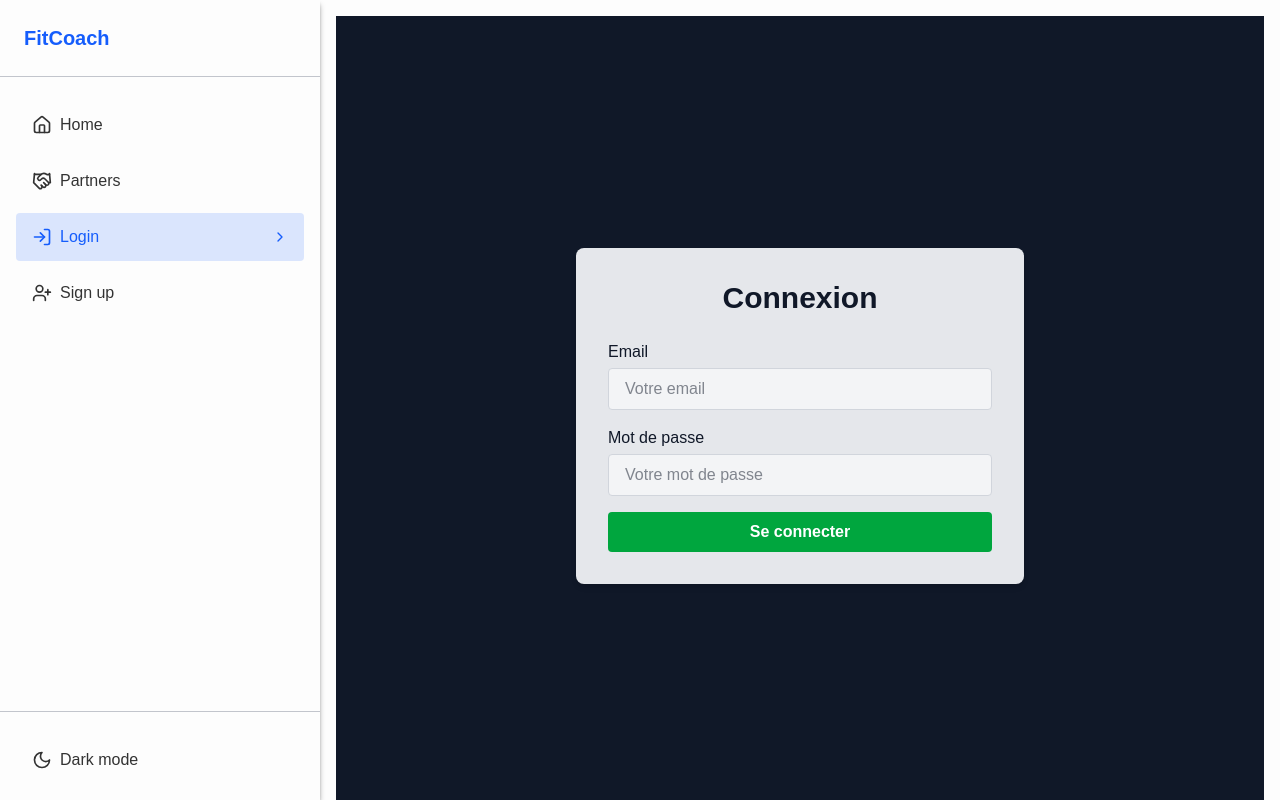
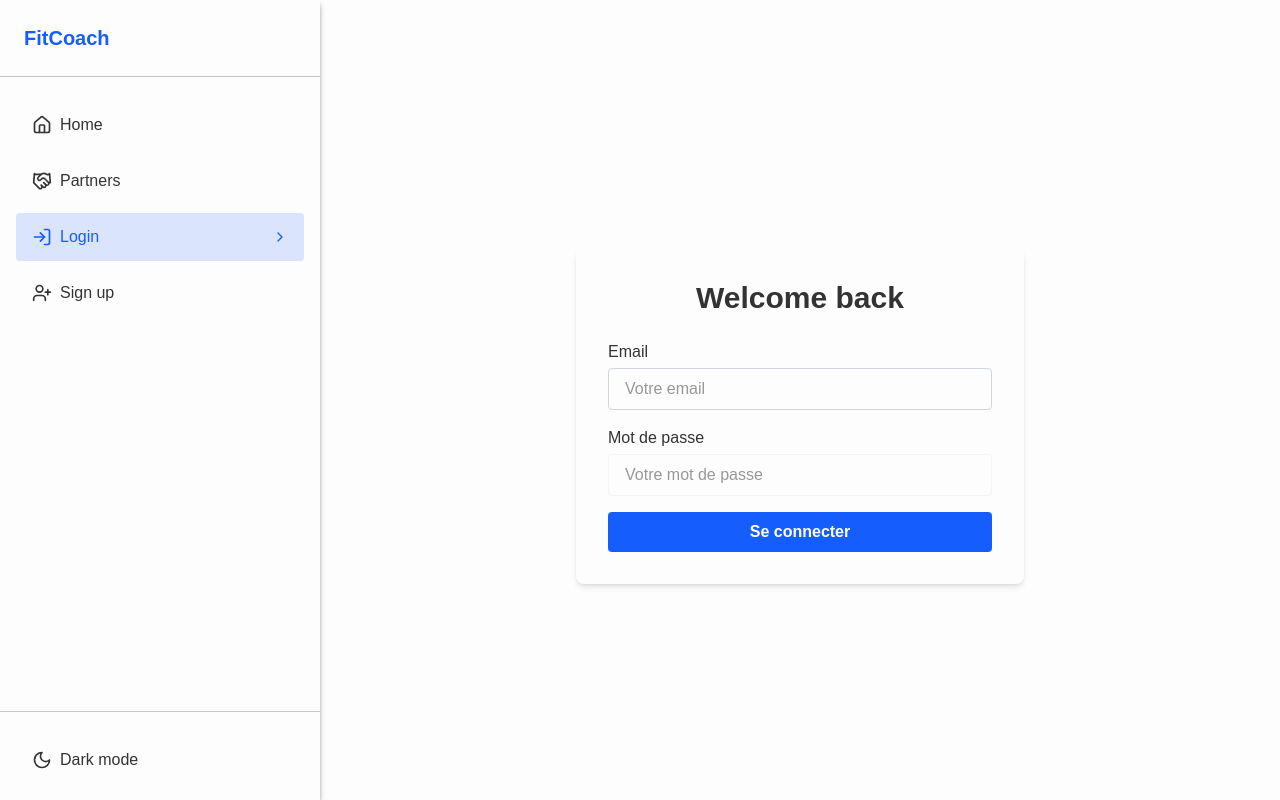
Before and after one commit to astro-training-app/astro-frontend, a Next.js app: page /login in a window 1280 px wide. Built offline with nearby package versions, Linux system fonts and the light colour scheme.

Commit message:
feat: Finish login rebuild

```diff
--- a/src/app/globals.css
+++ b/src/app/globals.css
@@ -4,7 +4,7 @@
 :root {
   --primary: oklch(54.6% 0.245 262.881);
   --secondary: #333333;
-  --subtitle: rgb(160, 164, 168);
+  --subtitle: rgb(158, 158, 158);
   --background: #fdfdfd;
   --btn-hover: #f3f4f6;
 }
--- a/src/app/login/page.jsx
+++ b/src/app/login/page.jsx
@@ -46,9 +46,9 @@ export default function Login() {
 
   return (
     <MotionLayoutWrapper>
-      <div className="min-h-screen bg-gray-900 text-gray-900 flex items-center justify-center">
-        <div className="bg-gray-200 p-8 rounded-lg shadow-md w-full max-w-md">
-          <h1 className="text-3xl font-bold mb-6 text-center">Connexion</h1>
+      <div className="min-h-screen flex items-center justify-center">
+        <div className="p-8 rounded-lg shadow-md w-full max-w-md">
+          <h1 className="text-3xl font-bold mb-6 text-center">Welcome back</h1>
           <form onSubmit={verification} className="space-y-4">
             <div>
               <label className="block mb-1">Email</label>
@@ -58,7 +58,7 @@ export default function Login() {
                 onChange={(e) => setEmail(e.target.value)}
                 placeholder="Votre email"
                 required
-                className="w-full px-4 py-2 rounded bg-gray-100  text-gray-900 border border-gray-300"
+                className="w-full px-4 py-2 rounded border border-gray-300"
               />
             </div>
             <div>
@@ -69,12 +69,12 @@ export default function Login() {
                 onChange={(e) => setPassword(e.target.value)}
                 placeholder="Votre mot de passe"
                 required
-                className="w-full px-4 py-2 rounded bg-gray-100 text-gray-900 border border-gray-300"
+                className="w-full px-4 py-2 rounded text-secondary border border-gray-100"
               />
             </div>
             <button
               type="submit"
-              className="w-full bg-green-600 hover:bg-green-700 text-white font-semibold py-2 px-4 rounded"
+              className="w-full bg-primary text-white font-semibold py-2 px-4 rounded"
             >
               Se connecter
             </button>
```
